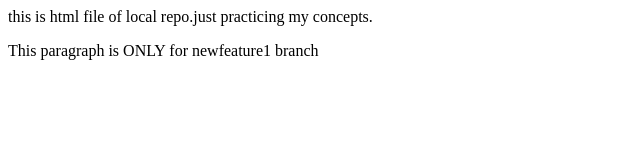
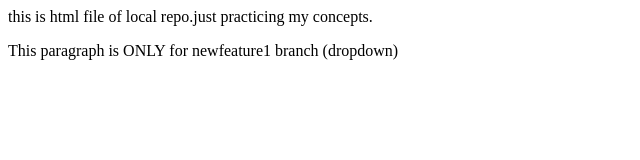
Before and after one commit to Fatima-Shafique16/LocalRepo, a plain HTML site: page index.html in a window 1280 px wide. Shown: the full height of the page, 0-640 px from the left. Drawn offline with Linux system fonts and the light colour scheme.

Commit message:
dropdown added

```diff
--- a/index.html
+++ b/index.html
@@ -1,4 +1,4 @@
 <p>
     this is html file of local repo.just practicing my concepts.
 </p>
-<p>This paragraph is ONLY for newfeature1 branch</p>
+<p>This paragraph is ONLY for newfeature1 branch (dropdown)</p>
```
